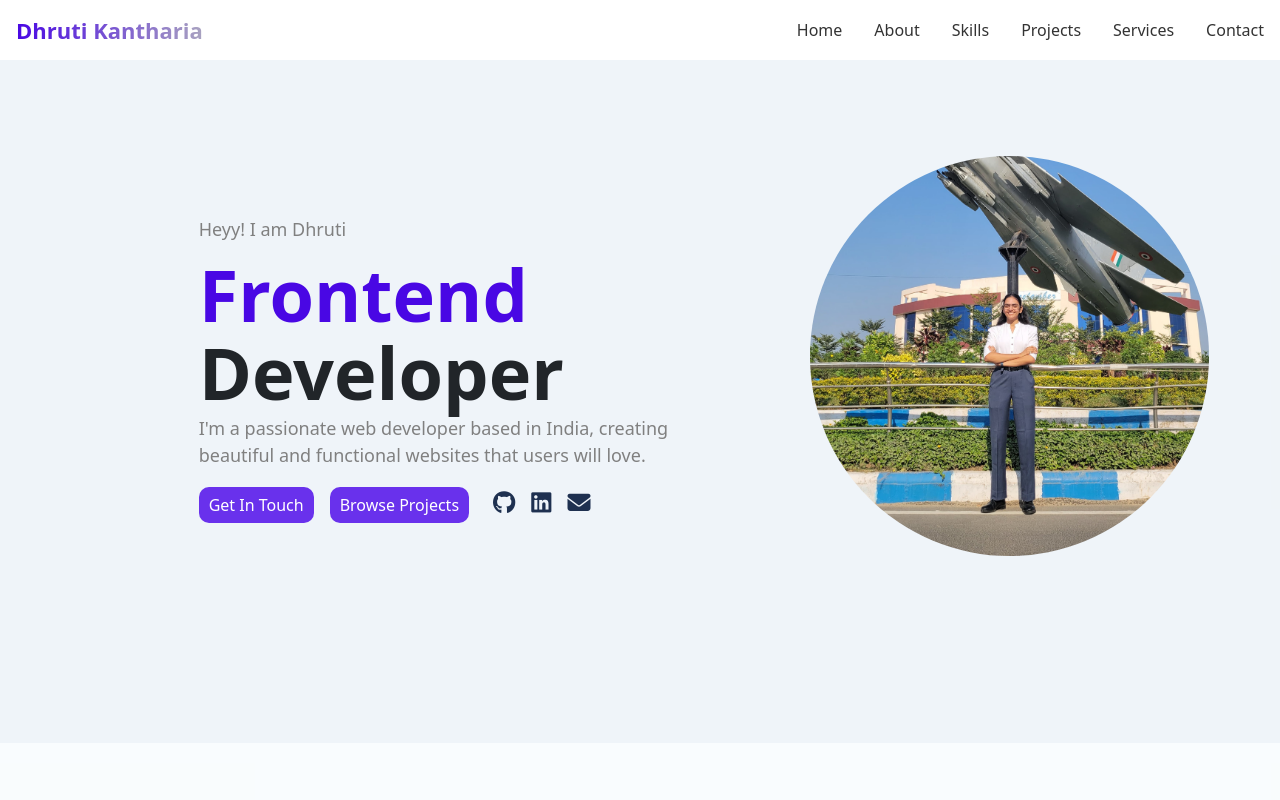
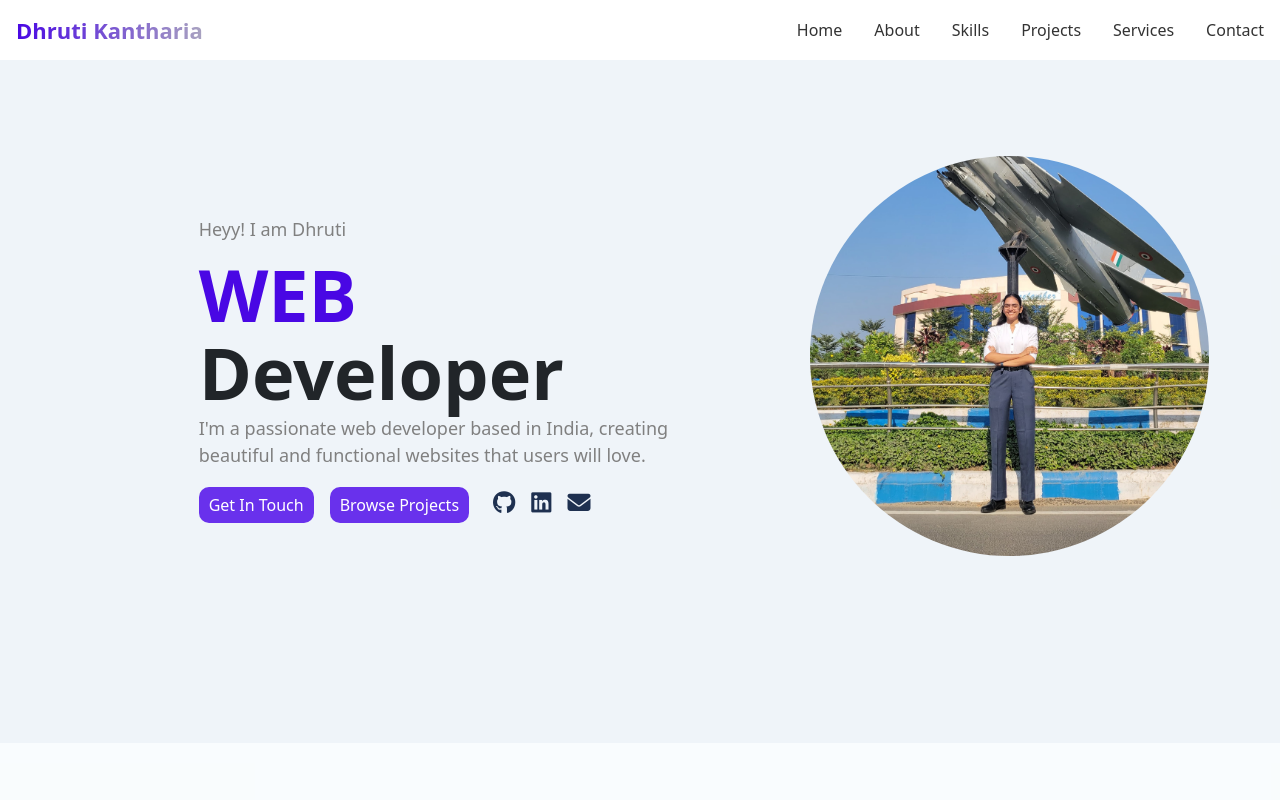
Before and after one commit to KanthariaDhruti/Portfolio-Website, a React (Vite) app: page / in a window 1280 px wide. Shown: the top 800 px of the page. Built offline with nearby package versions, Linux system fonts and the light colour scheme.

Commit message:
Update in file

```diff
--- a/src/components/Home.jsx
+++ b/src/components/Home.jsx
@@ -35,7 +35,7 @@ function Home() {
             <div id="home" className="hero">
                 <div>
                     <p>Heyy! I am Dhruti</p>
-                    <h1 className="frontend">Frontend</h1>
+                    <h1 className="frontend">WEB</h1>
                     <h1>Developer</h1>
                     <p>I'm a passionate web developer based in India, creating
                         <br />
```
